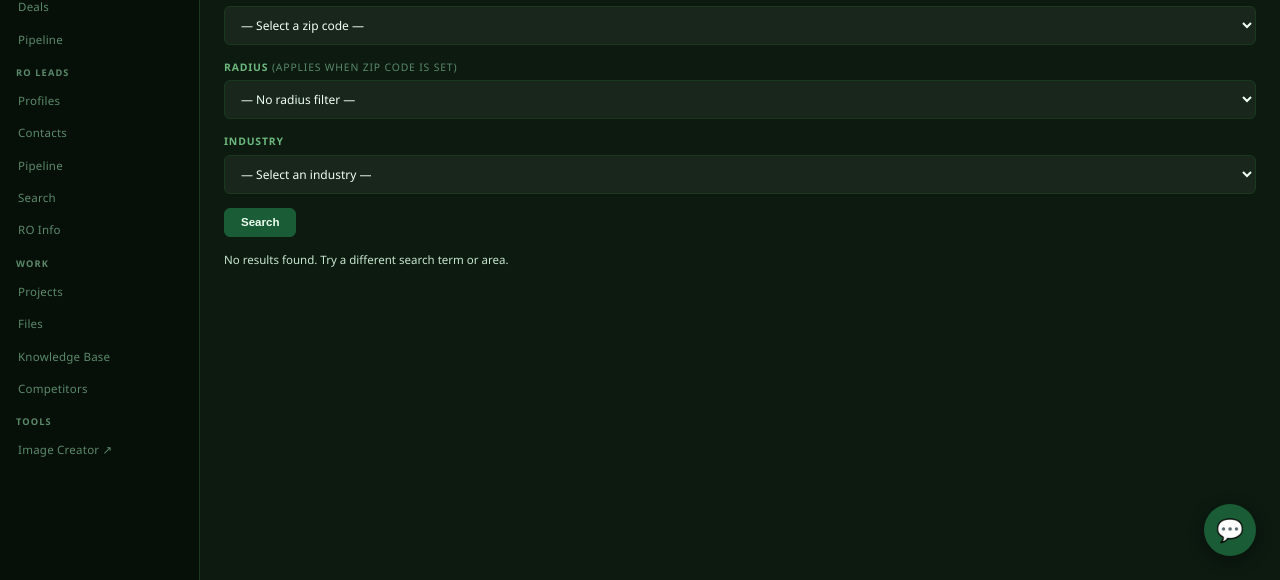
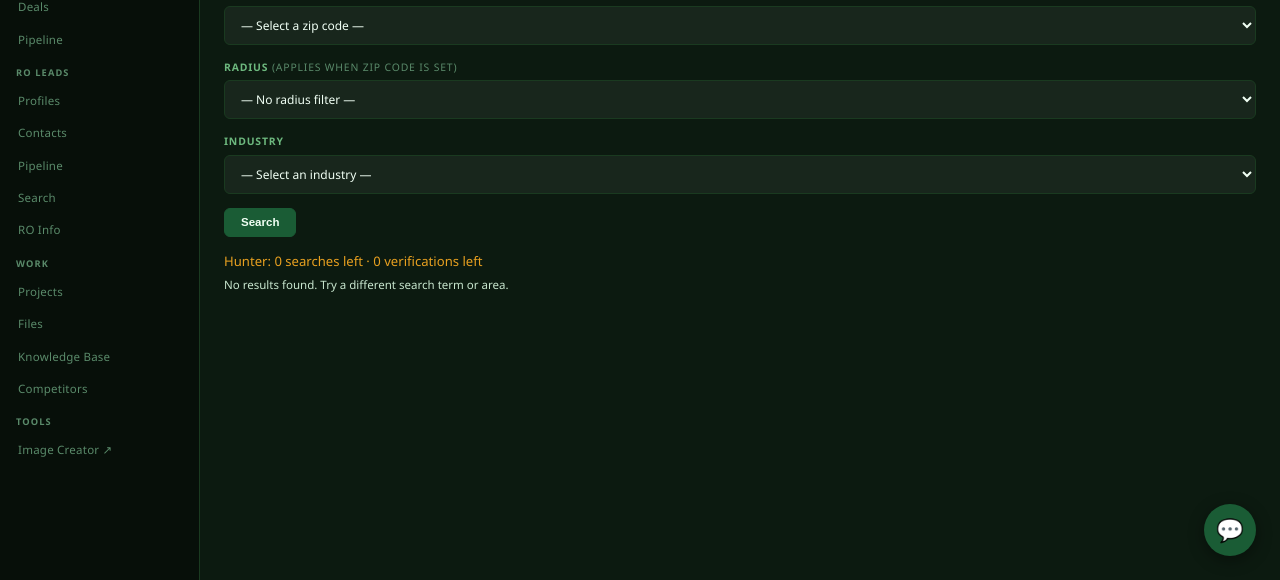
Before and after one commit to ssinjinx/RO-Marketing-Tools, a Flask app: template Owner Inbox/templates/ro/search.html in a window 1280 px wide. Shown: the part 220-800 px from the top of the page. Run offline with Flask 3, Linux system fonts and the light colour scheme; the template is opened without the code that fills it, so the values that code supplies are empty; the visitor is signed in with stand-in values (Sample User, id 1).

Commit message:
feat: add Hunter usage widget and result badges to search page
Co-Authored-By: Claude Sonnet 4.6 <noreply@anthropic.com>

```diff
--- a/Owner Inbox/templates/ro/search.html
+++ b/Owner Inbox/templates/ro/search.html
@@ -5,7 +5,7 @@
     <h1>Prospect Search</h1>
 </div>
 
-<form class="search-form" method="POST" action="{{ url_for('ro_search') }}" id="searchForm">
+<form class="search-form animate-fade-in-up" method="POST" action="{{ url_for('ro_search') }}" id="searchForm">
     <div class="form-group">
         <label>Area (State or City)</label>
         <select name="area">
@@ -67,6 +67,26 @@
         <button type="submit" class="btn-primary" id="searchBtn">Search</button>
     </div>
 </form>
+
+<!-- Hunter.io usage widget -->
+<div id="hunterUsageWidget" style="margin:12px 0 4px 0; font-size:0.82rem; color:var(--text-muted);">
+  <span id="hunterUsageText">Loading Hunter credits…</span>
+</div>
+<script>
+fetch('/ro/hunter/usage')
+  .then(r => r.json())
+  .then(d => {
+    const el = document.getElementById('hunterUsageText');
+    const sl = d.searches_left ?? 0;
+    const vl = d.verifications_left ?? 0;
+    const color = sl < 10 ? 'var(--warning, #f0a500)' : 'var(--text-muted)';
+    el.style.color = color;
+    el.textContent = `Hunter: ${sl} searches left · ${vl} verifications left`;
+  })
+  .catch(() => {
+    document.getElementById('hunterUsageText').textContent = '';
+  });
+</script>
 
 <!-- Running indicator -->
 {% if job_status == 'running' %}
@@ -142,6 +162,11 @@
                     <a href="{{ r.url }}" target="_blank" rel="noopener" class="result-title-link">
                         {{ r.title }}
                     </a>
+                    {% if r.get('hunter_enriched') %}
+                      <span style="display:inline-block;margin-left:6px;padding:1px 6px;border-radius:4px;background:#1a3a2a;color:#4caf50;font-size:0.72rem;font-weight:600;vertical-align:middle;">✓ Hunter</span>
+                    {% elif r.get('hunter_only') %}
+                      <span style="display:inline-block;margin-left:6px;padding:1px 6px;border-radius:4px;background:#1a2a3a;color:#6ab4f0;font-size:0.72rem;font-weight:600;vertical-align:middle;">Hunter</span>
+                    {% endif %}
                 </div>
                 {% if r.display_url %}
                     <div class="result-url">{{ r.display_url }}</div>
```
